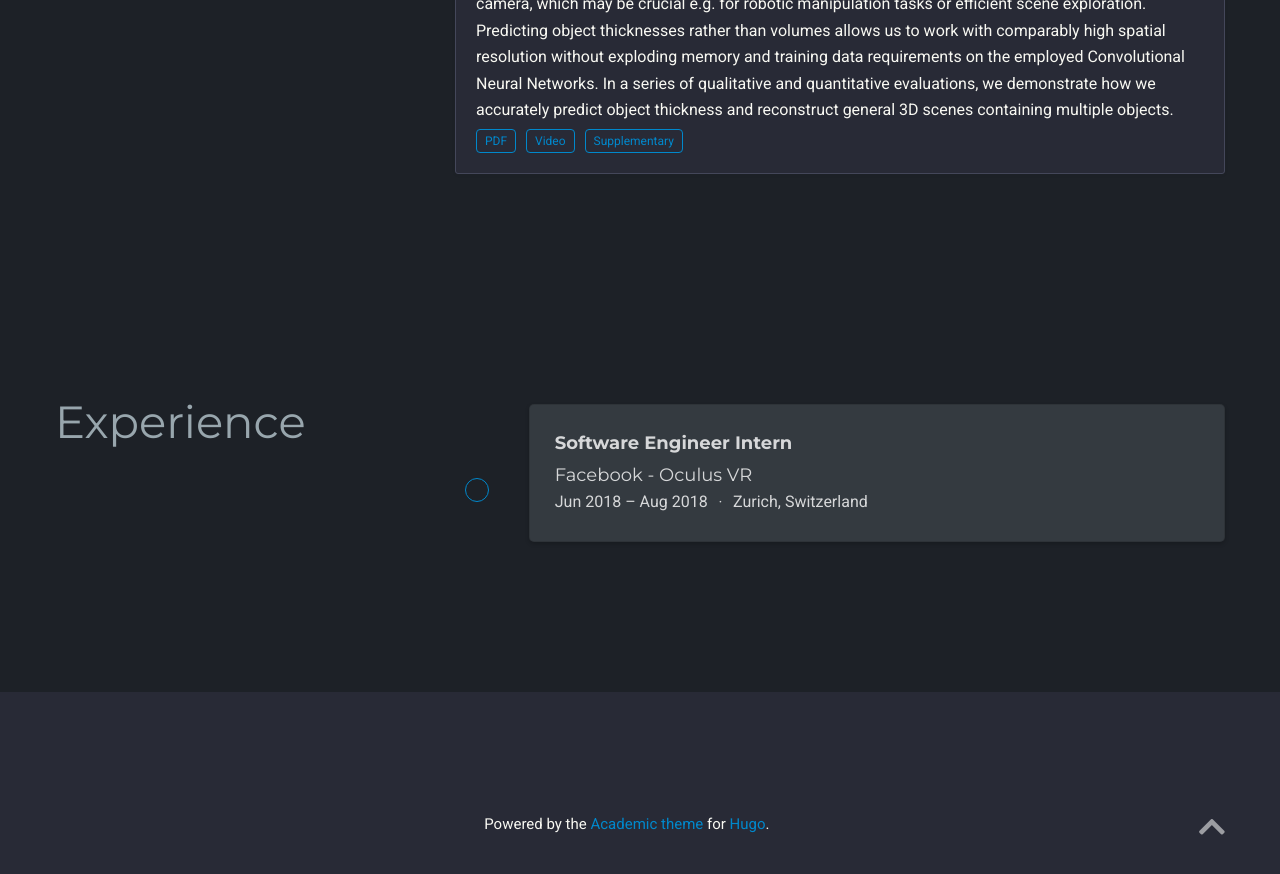
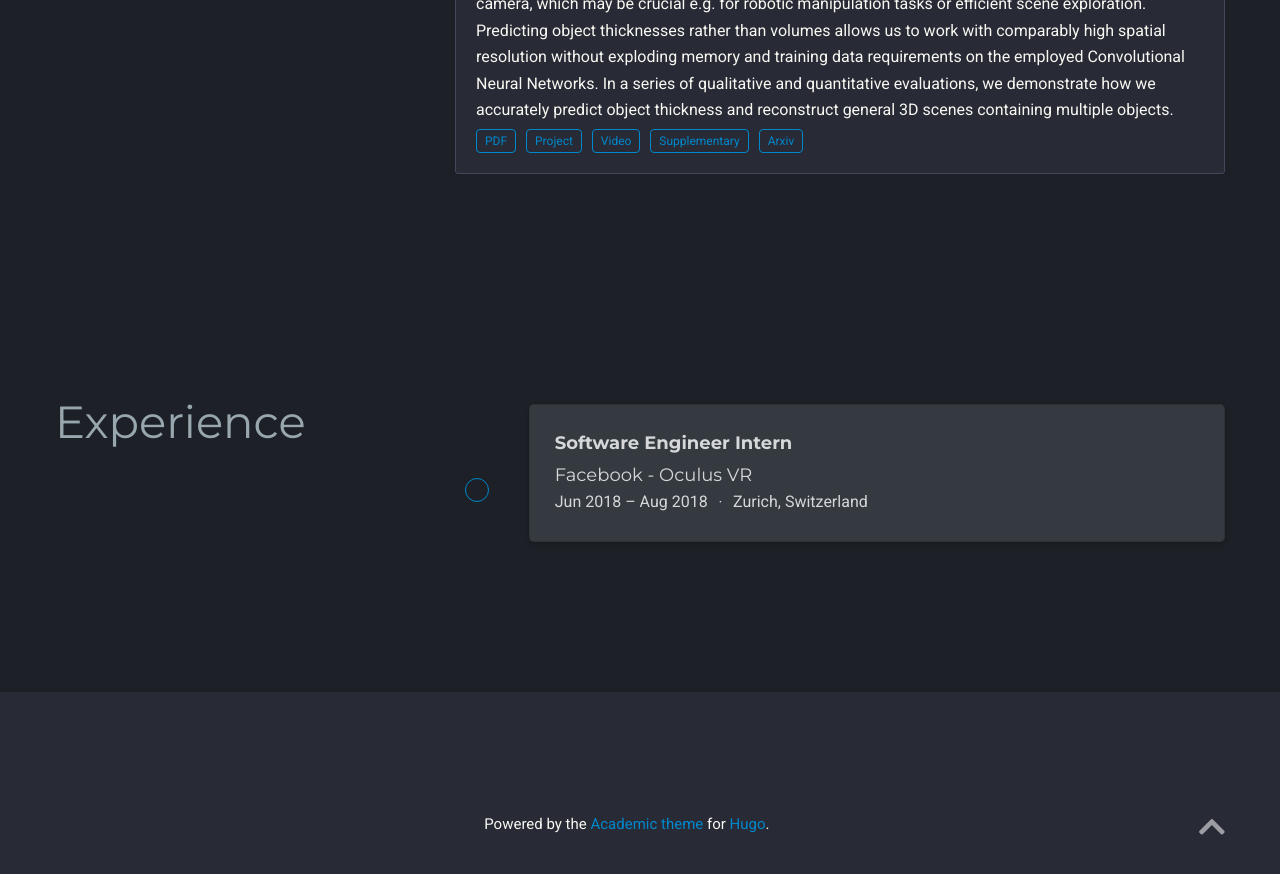
Before and after one commit to andreanicastro/andreanicastro.github.io, a plain HTML site: page index.html in a window 1280 px wide. Shown: the part 1840-2714 px from the top of the page. Drawn offline with nearby package versions, Linux system fonts and the light colour scheme; some icons are missing.

Commit message:
updated xsection project page

```diff
--- a/index.html
+++ b/index.html
@@ -754,6 +754,9 @@
 
 
 
+<a class="btn btn-outline-primary my-1 mr-1 btn-sm" href="http://www.imperial.ac.uk/dyson-robotics-lab/projects/" target="_blank" rel="noopener">
+  Project
+</a>
 
 
 
@@ -764,7 +767,8 @@
 
 
 
-<a class="btn btn-outline-primary my-1 mr-1 btn-sm" href="https://www.youtube.com" target="_blank" rel="noopener">
+
+<a class="btn btn-outline-primary my-1 mr-1 btn-sm" href="https://www.youtube.com/watch?v=LzCgrp_5MIQ" target="_blank" rel="noopener">
   Video
 </a>
 
@@ -788,6 +792,22 @@
   <a class="btn btn-outline-primary my-1 mr-1 btn-sm" href="/publication/xsection/supplementary.pdf" >
 
     Supplementary
+  </a>
+
+
+
+
+
+
+
+
+
+
+
+
+  <a class="btn btn-outline-primary my-1 mr-1 btn-sm" href="https://arxiv.org/abs/1903.00987" target="_blank" rel="noopener">
+
+    Arxiv
   </a>
 
 
```
Also changed, not shown: publication/index.html (+21 -1 lines), publication/xsection/index.html (+21 -1 lines).
